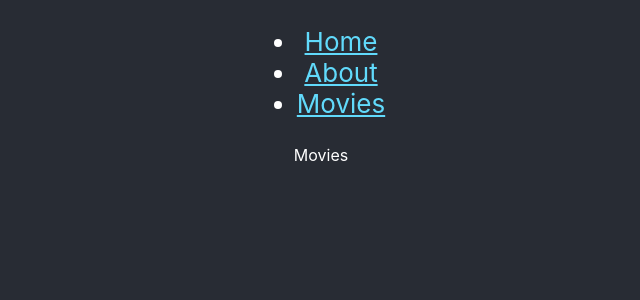
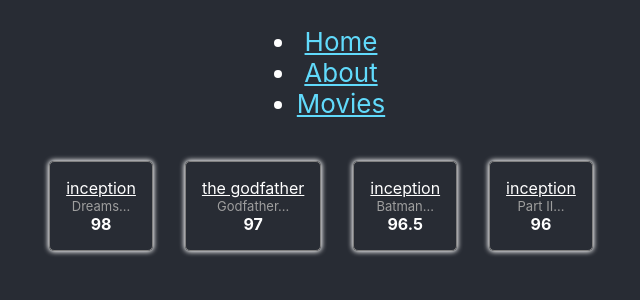
Before and after one commit to Bogdddan/react-course, a React (Create React App) app: page /movies in a window 1280 px wide. Shown: the top 300 px of the page, without its empty margins (319-959 px from the left). Built offline with nearby package versions, Linux system fonts and the light colour scheme.

Commit message:
routing + redux  using react ts

```diff
--- a/package.json
+++ b/package.json
@@ -14,8 +14,10 @@
     "match-sorter": "^6.3.4",
     "react": "^18.2.0",
     "react-dom": "^18.2.0",
+    "react-redux": "^9.1.0",
     "react-router-dom": "^6.22.3",
     "react-scripts": "5.0.1",
+    "redux": "^5.0.1",
     "sort-by": "^1.2.0",
     "typescript": "^4.9.5",
     "web-vitals": "^2.1.4"
--- /dev/null
+++ b/src/features/Movies/MovieCard.tsx
@@ -0,0 +1,20 @@
+import { Link } from "react-router-dom";
+
+import "./Movies.css";
+
+interface MovieCardProps {
+  id: number,
+  title: string,
+  overview: string,
+  popularity: number,
+}
+
+export function Moviecard({ id, title, overview, popularity }: MovieCardProps) {
+  return (
+    <div className="Movies-card">
+      <Link to={`/movies/${id}`}>{title} </Link>
+      <div className="Movies-card-overview">{overview} </div>
+      <div className="Movies-card-pop">{popularity} </div>
+    </div>
+  );
+}
--- /dev/null
+++ b/src/features/Movies/Movies.css
@@ -0,0 +1,27 @@
+.Movies-list{
+    display: flex;
+    justify-content: center;
+}
+
+.Movies-card{
+    margin: 1rem;
+    padding: 1rem;
+    display: flex;
+    flex-direction: column;
+    border: 1px solid gray;
+    border-radius: 5px;
+    box-shadow: 0px 0px 5px 1px;
+}
+
+.Movies-card a{
+    color: white;
+}
+
+.Movies-card-overview{
+    font-size: small;
+    color: #9e9e9e;
+}
+
+.Movies-card-pop{
+    font-weight: bold;
+}
--- a/src/features/Movies/Movies.tsx
+++ b/src/features/Movies/Movies.tsx
@@ -1,5 +1,35 @@
-export function Movies() {
+import { Movie } from "../../reducers/movies";
+import { connect } from "react-redux";
+import { RootState } from "../../store";
+import { Moviecard } from "./MovieCard";
+
+import "./Movies.css";
+
+interface MoviesProps {
+  movies: Movie[];
+}
+
+function Movies({ movies }: MoviesProps) {
   return (
-    <>Movies</>
+    <section>
+      <div className="Movies-list">
+        {movies.map((m) => (
+          <Moviecard
+            key={m.id}
+            id={m.id}
+            title={m.title}
+            overview={m.overview}
+            popularity={m.popularity} />
+        ))}
+      </div>
+    </section>
   )
 }
+
+const mapStateYoProps = (state: RootState) => ({
+  movies: state.movies.top
+});
+
+const connector = connect(mapStateYoProps);
+
+export default connector(Movies);
--- a/src/index.tsx
+++ b/src/index.tsx
@@ -5,20 +5,25 @@
 import reportWebVitals from './reportWebVitals';
 import { RouterProvider, createBrowserRouter } from 'react-router-dom';
 import { About } from './features/About/About';
-import { Movies } from './features/Movies/Movies';
+import  Movies  from './features/Movies/Movies';
+import { Provider } from 'react-redux';
+import store from './store';
 
 const router = createBrowserRouter([
   {
     path: "/",
-    element: <App />,
+    element:
+      <Provider store={store}>
+        <App />
+      </Provider>,
     children: [
       {
         path: "/about",
-        element: <About/>,
+        element: <About />,
       },
       {
         path: "/movies",
-        element: <Movies/>,
+        element: <Movies />,
       }
     ]
   },
--- /dev/null
+++ b/src/reducers/index.ts
@@ -0,0 +1,8 @@
+import { combineReducers } from "redux";
+import moviesReducer from './movies';
+
+const rootReducer = combineReducers({
+    movies: moviesReducer,
+})
+
+export default rootReducer;
--- /dev/null
+++ b/src/reducers/movies.ts
@@ -0,0 +1,27 @@
+import { Action, Reducer } from "redux";
+
+export interface Movie {
+  id: number;
+  title: string;
+  popularity: number;
+  overview: string;
+}
+
+interface MovieState {
+  top: Movie[]
+}
+
+const initialState: MovieState = {
+  top: [
+    {id: 1, title: 'inception', popularity: 98, overview: "Dreams..."},
+    {id: 2, title: 'the godfather', popularity: 97, overview: "Godfather..."},
+    {id: 3, title: 'inception', popularity: 96.5, overview: "Batman..."},
+    {id: 4, title: 'inception', popularity: 96, overview: "Part II..."}
+  ]
+}
+
+const moviesReducer: Reducer<MovieState, Action> = (state, action) => {
+  return initialState;
+}
+
+export default moviesReducer;
--- /dev/null
+++ b/src/store.ts
@@ -0,0 +1,9 @@
+import { createStore } from "redux";
+
+import rootReducer from './reducers';
+
+const store = createStore(rootReducer);
+
+export type RootState = ReturnType<typeof store.getState>;
+
+export default store;
```
Also changed, not shown: 1 other file (tests, documents, lock files or other folders).
